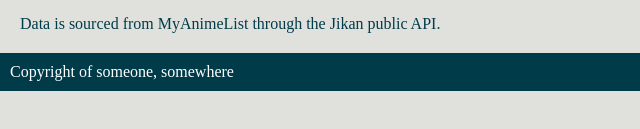
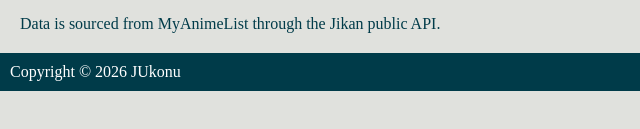
Before and after one commit to jukonu1390/Inst377-Project-Final-Deliverable, a website: page public/about.html in a window 1280 px wide. Shown: the part 263-392 px from the top of the page, 0-640 px from the left. Drawn offline with Linux system fonts and the light colour scheme; no server answers.

Commit message:
changed copyright

```diff
--- a/public/about.html
+++ b/public/about.html
@@ -40,7 +40,7 @@
 
     <!-- Footer -->
     <footer id="bar">
-      <p>Copyright of someone, somewhere</p>
+      <p>Copyright © 2026 JUkonu</p>
     </footer>
   </body>
 </html>
```
Also changed, not shown: public/favorites.html (+1 -1 lines), public/home.html (+1 -1 lines).
